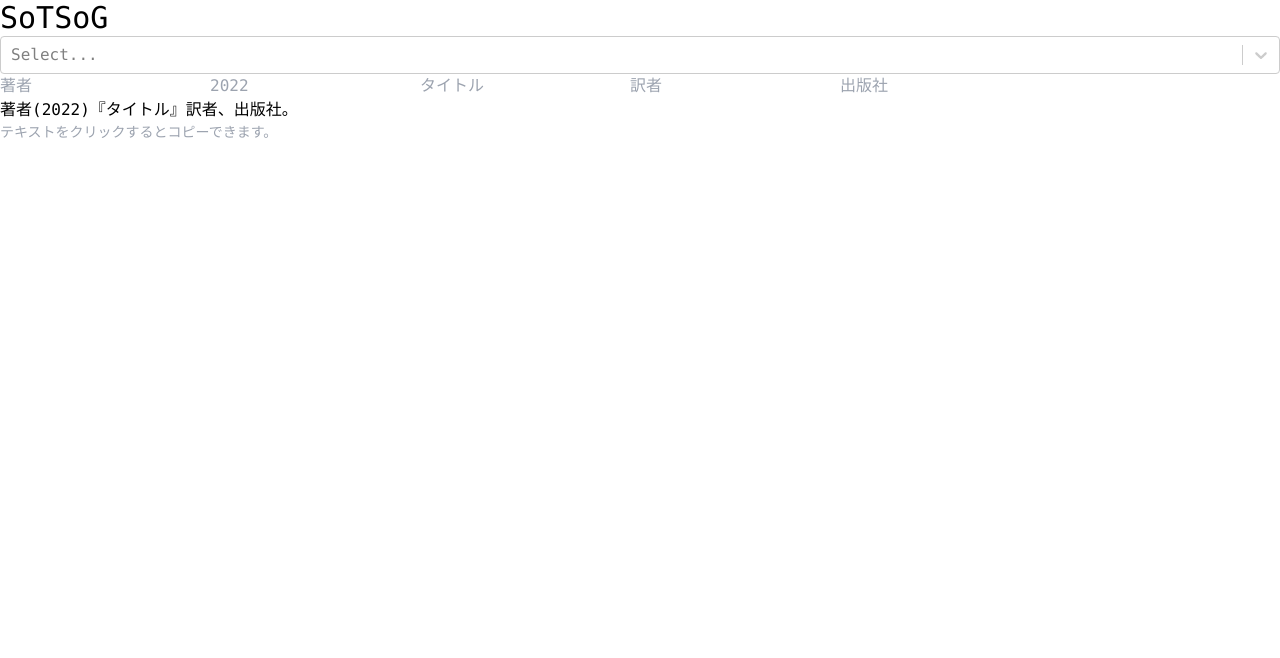
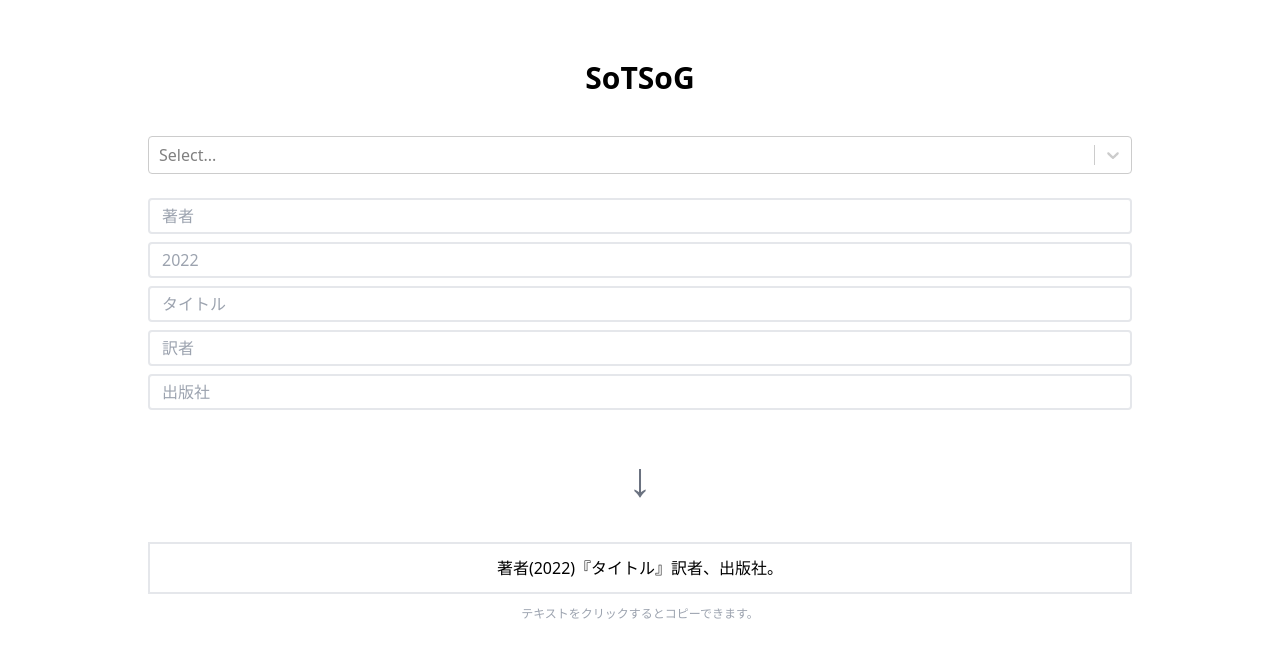
Before and after one commit to unechdev/SoTSoG, a Next.js app: page / in a window 1280 px wide. Shown: the top 658 px of the page. Built offline with nearby package versions, Linux system fonts and the light colour scheme.

Commit message:
ADD Design

```diff
--- a/config/complete_book.js
+++ b/config/complete_book.js
@@ -11,7 +11,7 @@ const datas = {
 // （原著者名（出版年）「タイトル」訳者名訳、『収録著作名』、出版社、 ページ数。）
 
 const textGenerator = (results) => {
-  return `${results.author}(${results.year})『${results.title}』${results.translator}、『${original}』、${results.publisher}、${page}。`;
+  return `${results.author}(${results.year})『${results.title}』${results.translator}、『${results.original}』、${results.publisher}、${results.page}。`;
 };
 
 const complete_book = {
--- a/package.json
+++ b/package.json
@@ -17,6 +17,8 @@
     "eslint": "8.12.0",
     "eslint-config-next": "12.1.4",
     "postcss": "^8.4.12",
+    "prettier": "^2.6.2",
+    "prettier-plugin-tailwindcss": "^0.1.10",
     "tailwindcss": "^3.0.24"
   }
 }
--- a/pages/index.js
+++ b/pages/index.js
@@ -22,23 +22,30 @@ const GenerateComponent = ({ method }) => {
   const generatedText = format_type[method].text(results);
   return (
     <>
+      <div className="my-5 flex flex-col justify-center">
         {list.map((text) => {
           return (
             <input
+              className="my-1 rounded border-2 px-3 py-1"
               placeholder={datas[text]}
-            onChange={(e) => setResults({ ...results, [text]: e.target.value })}
+              onChange={(e) =>
+                setResults({ ...results, [text]: e.target.value })
+              }
               key={text}
             ></input>
           );
         })}
+      </div>
+      <p className="my-10 text-center text-5xl text-gray-500">↓</p>
       <p
+        className="cursor-pointer border-2 py-3 text-center active:opacity-60"
         onClick={(e) => {
           navigator.clipboard.writeText(e.target.textContent);
         }}
       >
         {generatedText}
       </p>
-      <p className=" text-sm text-gray-400">
+      <p className=" my-3 text-center text-xs text-gray-400">
         テキストをクリックするとコピーできます。
       </p>
     </>
@@ -55,13 +62,13 @@ export default function Home() {
   ];
 
   return (
-    <div className=" font-mono">
+    <div className="font-mon m-auto max-w-5xl p-5">
       <Head>
-        <title>Create Next App</title>
+        <title>SoTSoG</title>
         <meta name="description" content="Generated by create next app" />
         <link rel="icon" href="/favicon.ico" />
       </Head>
-      <h1 className="text-3xl">SoTSoG</h1>
+      <h1 className="my-10 text-center text-3xl font-bold">SoTSoG</h1>
       <Select options={options} onChange={(e) => SetGeneratorType(e.value)} />
       <GenerateComponent method={generatorType} />
     </div>
```
Also changed, not shown: 1 other file (tests, documents, lock files or other folders). Lines whose indentation alone changed are shown as unchanged.
